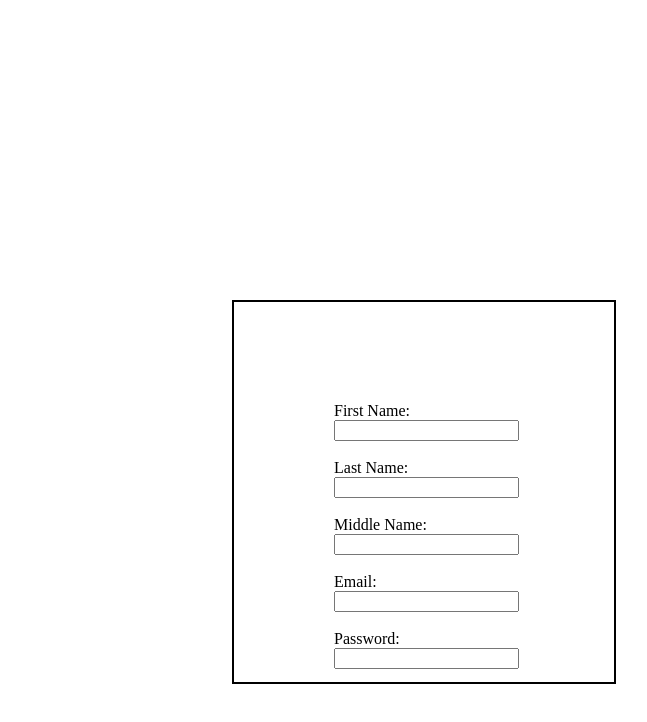
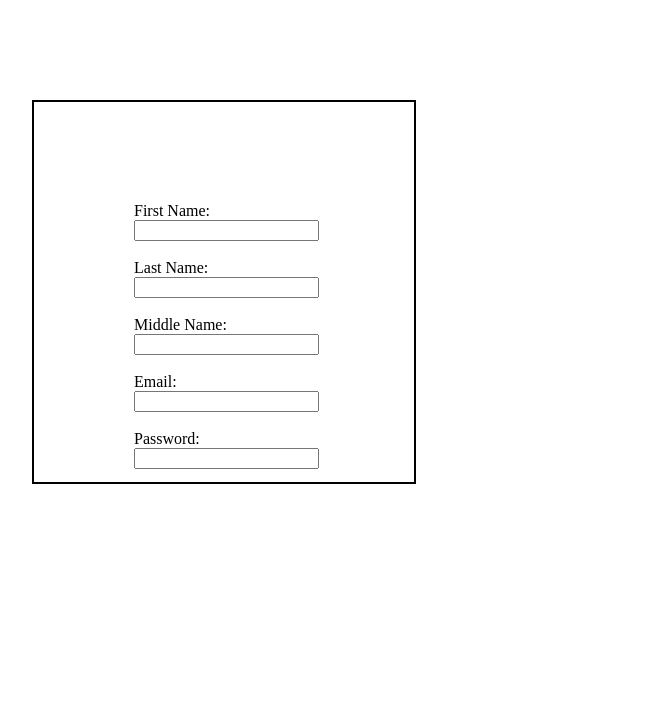
Before and after one commit to Deva-Prasanna/center-CA., a plain HTML site: page index.html in a window 1280 px wide. Shown: the whole page, without its empty margins (576-1223 px from the left). Drawn offline with Linux system fonts and the light colour scheme.

Commit message:
Update index.html

```diff
--- a/index.html
+++ b/index.html
@@ -6,12 +6,11 @@
     <title>Document</title>
     <style>
       div{
-        margin: 300px 800px 300px 800px;
+         margin: 100px 600px 100px 600px;
         border: 2px solid black;
         padding: 100px;
         width: 180px;
         height: 180px;
-
       }
 
     </style>
```
